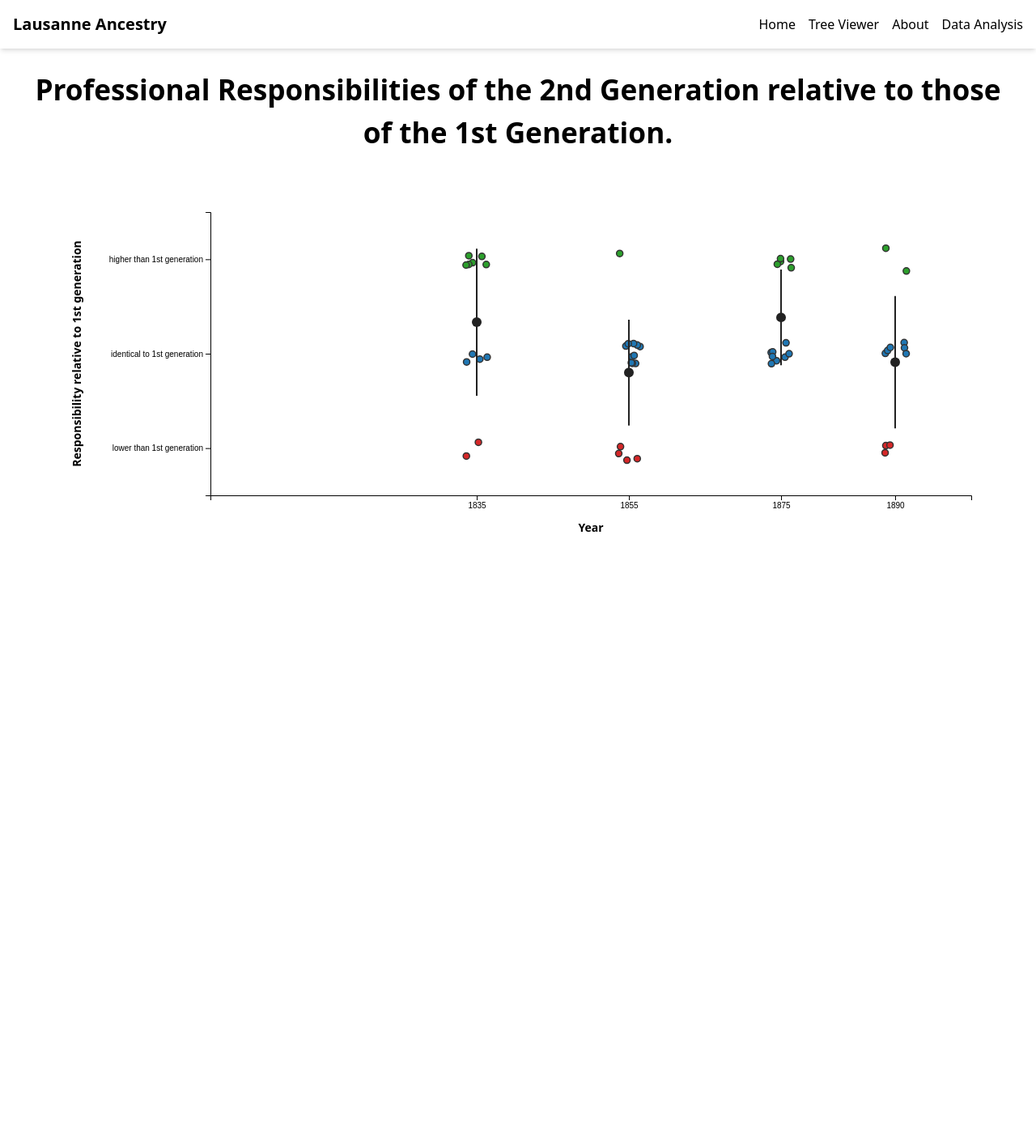
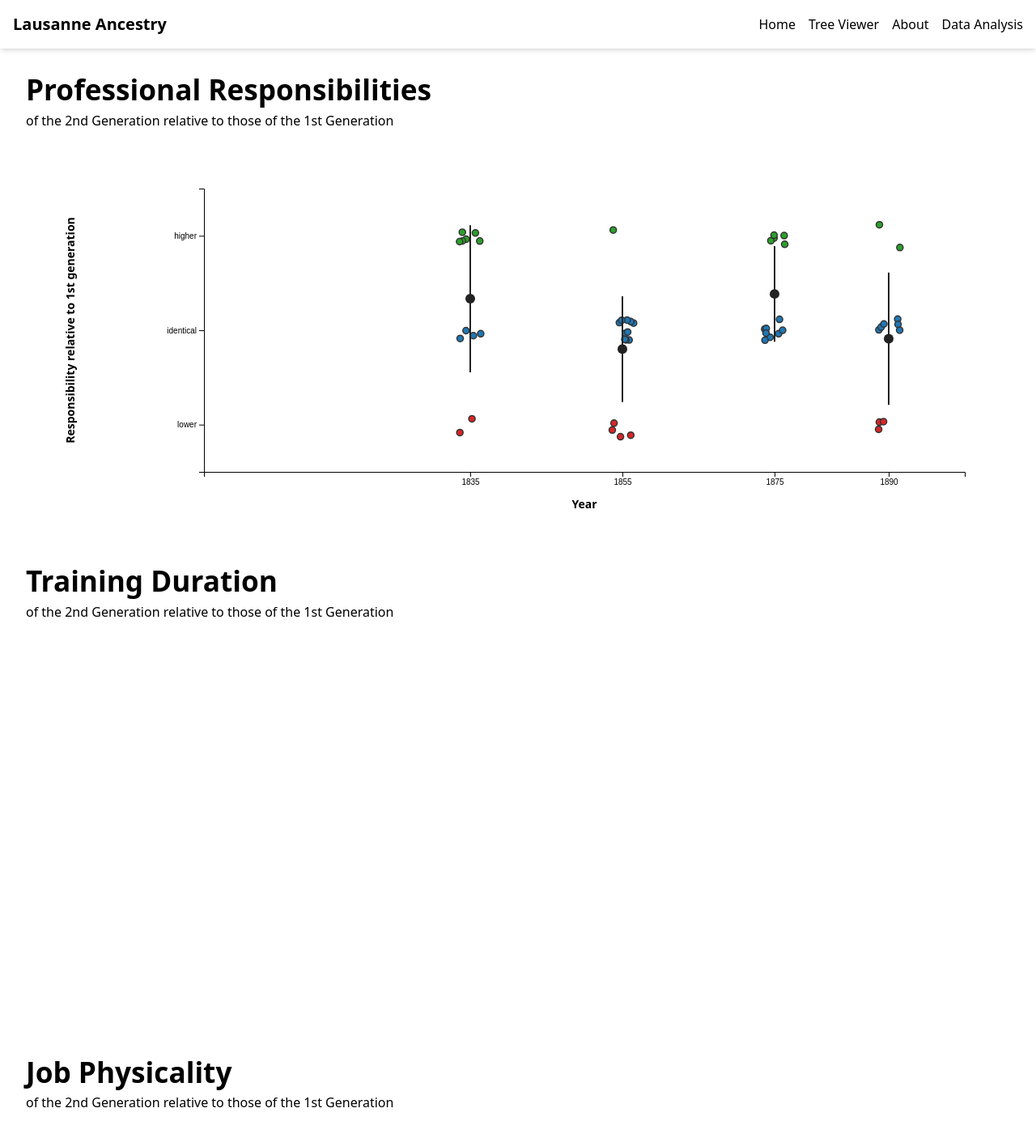
Before and after one commit to LausanneAncestry/LausanneAncestry.github.io, a Vue app: page /graph in a window 1280 px wide. Shown: the top 1406 px of the page at 81% size. Before the commit the page ends 800 px from the top, so only its background shows below. Built offline with nearby package versions, Linux system fonts and the light colour scheme; the HTML template or start-up script is replaced by a standard one.

Commit message:
low high identic

```diff
--- a/src/views/GraphView.vue
+++ b/src/views/GraphView.vue
@@ -1,9 +1,30 @@
 <template>
     <div class="chart-container">
       <h2 class="chart-title">
-        Professional Responsibilities of the 2nd Generation relative to those of the 1st Generation.
+        Professional Responsibilities
       </h2>
+      <h3 class="chart-subtitle">
+        of the 2nd Generation relative to those of the 1st Generation
+      </h3>
       <svg class="chart" ref="svgRef"></svg>
+    </div>
+    <div class="chart-container">
+      <h2 class="chart-title">
+        Training Duration
+      </h2>
+      <h3 class="chart-subtitle">
+        of the 2nd Generation relative to those of the 1st Generation
+      </h3>
+      <svg class="chart" ref=""></svg>
+    </div>
+    <div class="chart-container">
+      <h2 class="chart-title">
+        Job Physicality
+      </h2>
+      <h3 class="chart-subtitle">
+        of the 2nd Generation relative to those of the 1st Generation
+      </h3>
+      <svg class="chart" ref=""></svg>
     </div>
   </template>
 
@@ -77,17 +98,17 @@
   ]
 
   const yCategories = [
-    'higher than 1st generation',
-    'identical to 1st generation',
-    'lower than 1st generation'
+    'higher',
+    'identical',
+    'lower'
   ] as const
 
   type YCategory = typeof yCategories[number]
 
   function responsibilityCategory(p: Person): YCategory {
-    if (p.job_hierarchy === 'boss' && p.father_job_hierarchy === 'worker') return 'higher than 1st generation'
-    if (p.job_hierarchy === 'worker' && p.father_job_hierarchy === 'boss') return 'lower than 1st generation'
-    return 'identical to 1st generation'
+    if (p.job_hierarchy === 'boss' && p.father_job_hierarchy === 'worker') return 'higher'
+    if (p.job_hierarchy === 'worker' && p.father_job_hierarchy === 'boss') return 'lower'
+    return 'identical'
   }
   function responsibilityValue(p: Person): number {
     if (p.job_hierarchy === 'boss' && p.father_job_hierarchy === 'worker') return 1
@@ -219,9 +240,9 @@
     // --- Error Bars ---
     function yFromMean(mean: number) {
       // -1: lower, 0: identical, 1: higher
-      const y0 = y('lower than 1st generation')!
-      const y1 = y('identical to 1st generation')!
-      const y2 = y('higher than 1st generation')!
+      const y0 = y('lower')!
+      const y1 = y('identical')!
+      const y2 = y('higher')!
       return d3.scaleLinear().domain([-1, 0, 1]).range([y0, y1, y2])(mean)
     }
 
@@ -274,16 +295,22 @@ z-index: 1000;
 .chart-container {
   width: 100%;
   max-width: 1200px;
-  margin: 0 auto;
+  margin: 0px 32px;
   padding: 24px 0;
 }
 
 .chart-title {
-  text-align: center;
+  text-align: left;
   font-size: 2.2rem;
   font-weight: bold;
+
+  margin-top: 0;
+}
+
+.chart-subtitle {
+  text-align: left;
+  font-size: 1rem;
   margin-bottom: 32px;
-  margin-top: 0;
 }
 
 .chart {
```
